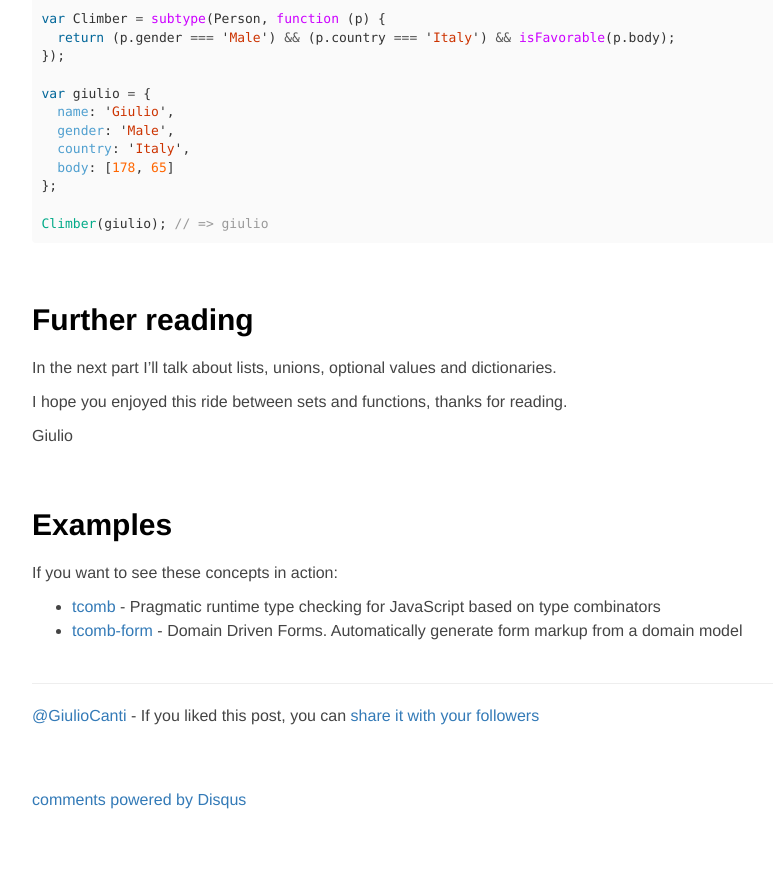
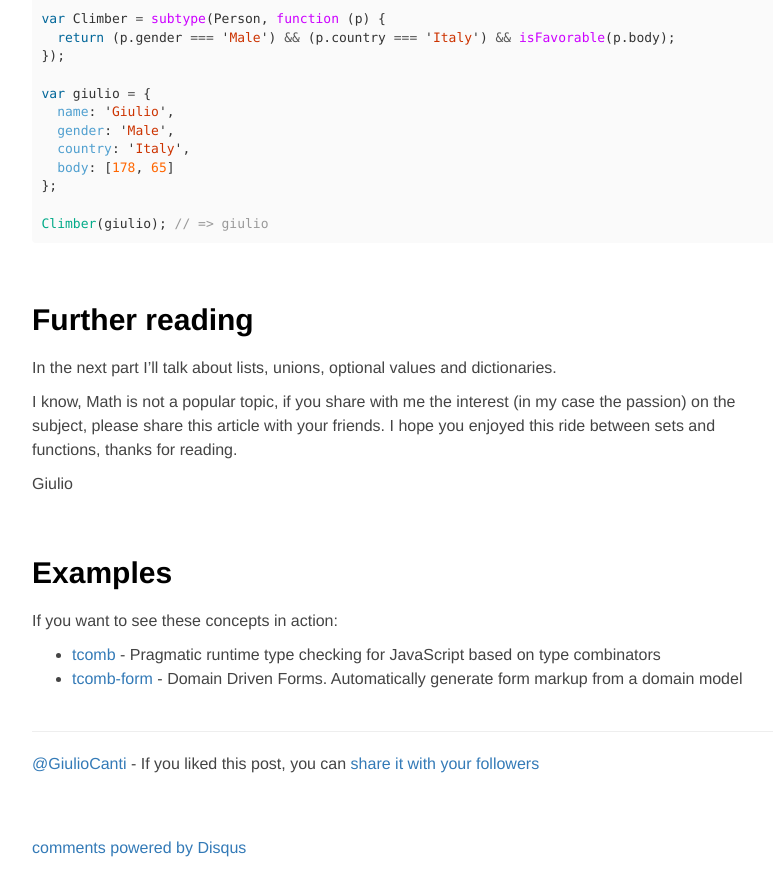
Before and after one commit to gcanti/gcanti.github.io, a Jekyll site: the page built from _posts/2014-09-29-javascript-types-and-sets.md, in a window 1280 px wide and 900 px high, scrolled down 8072 px. Shown: the top 896 px of the window, without its empty margins (233-1006 px from the left). Built offline with Jekyll 4.4.1, drawn with Linux system fonts in a browser that asks for light colours; nearby versions of some CDN libraries; Markdown is read by kramdown in place of the engine named in the settings; comment, search, counter and statistics services are not loaded; before the commit the page ends 8924 px from its top, so only the background shows below that.

Commit message:
added link to new article and call to action

```diff
--- a/_posts/2014-09-29-javascript-types-and-sets.md
+++ b/_posts/2014-09-29-javascript-types-and-sets.md
@@ -354,6 +354,8 @@ Climber(giulio); // => giulio
 
 In the next part I'll talk about lists, unions, optional values and dictionaries.
 
+I know, Math is not a popular topic, if you share with me the interest
+(in my case the passion) on the subject, please share this article with your friends.
 I hope you enjoyed this ride between sets and functions, thanks for reading.
 
 Giulio
```
Also changed, not shown: _posts/2014-09-25-six-reasons-to-define-constructors-with-only-one-argument.md (+4 -0 lines).
